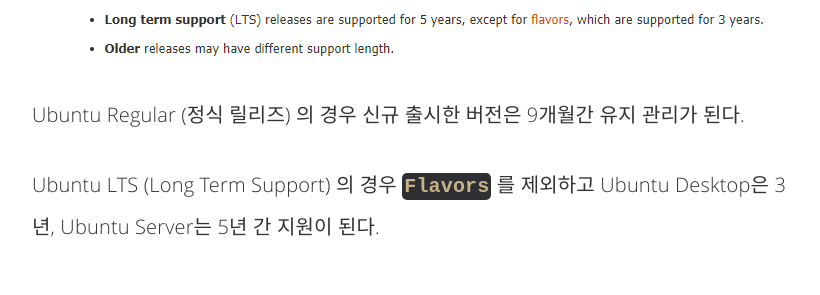
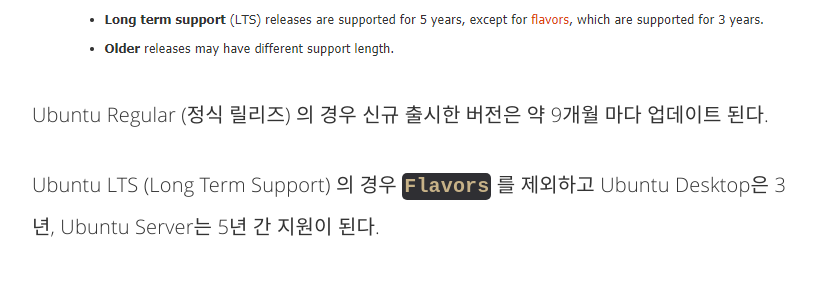
Before and after one commit to rainofpainki/rainofpainki.github.io, a Jekyll site: the page built from _posts/2018-05-03-ubuntu_vs_centos.md, in a window 1280 px wide and 900 px high, scrolled down 1384 px. Shown: the part 159-454 px from the top of the window, without its empty margins (228-1048 px from the left). Built offline with Jekyll 4.4.1, drawn with Linux system fonts in a browser that asks for light colours; comment, search, counter and statistics services are not loaded.

Commit message:
fix words

```diff
--- a/_posts/2018-05-03-ubuntu_vs_centos.md
+++ b/_posts/2018-05-03-ubuntu_vs_centos.md
@@ -33,7 +33,7 @@ CentOS가 안정성이 뛰어나다고 하지만 `어떤 기술적인 면에서
 
 ![Release 정보](https://raw.githubusercontent.com/rainofpainki/rainofpainki.github.io/master/assets/img/ubuntu_vs_centos/02.PNG "https://wiki.ubuntu.com/Releases")
 
-Ubuntu Regular (정식 릴리즈) 의 경우 신규 출시한 버전은 9개월간 유지 관리가 된다.
+Ubuntu Regular (정식 릴리즈) 의 경우 신규 출시한 버전은 약 9개월 마다 업데이트 된다.
 
 Ubuntu LTS (Long Term Support) 의 경우 `Flavors` 를 제외하고 Ubuntu Desktop은 3년, Ubuntu Server는 5년 간 지원이 된다.
 
```
